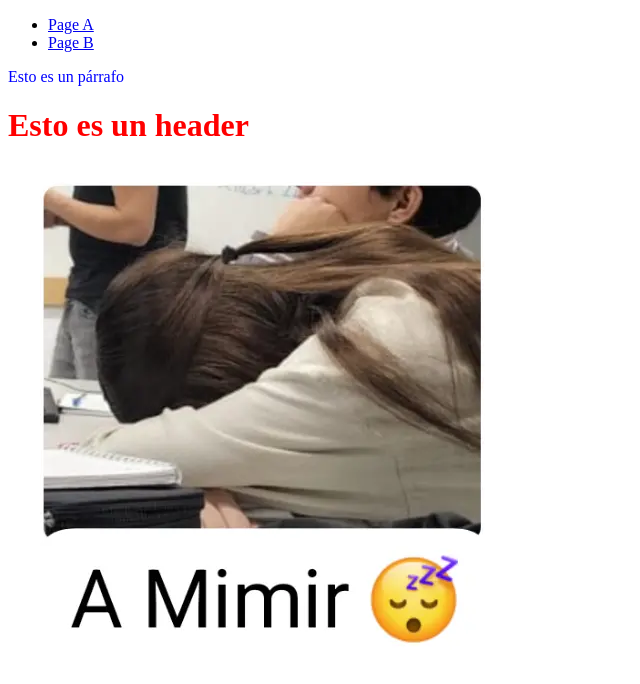
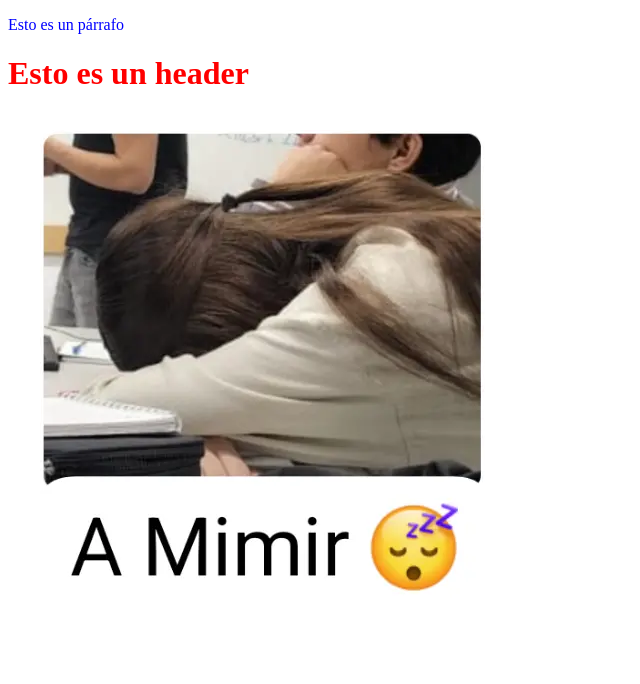
Before and after one commit to CarlosMuLa/PRACTICA_01_MVC, a plain HTML site: page index.html in a window 1280 px wide. Shown: the whole page, without its empty margins (0-640 px from the left). Drawn offline with nearby package versions, Linux system fonts and the light colour scheme.

Commit message:
Quitar navbar

```diff
--- a/index.html
+++ b/index.html
@@ -5,25 +5,13 @@
     <meta charset="utf-8">
     <link rel="stylesheet" href="styles/style.css">
     <title>[INICIO P01]</title>
-<link
-href="https://cdn.jsdelivr.net/npm/bootstrap@5.2.3/dist/css/bootstrap.min.c
+    <link href="https://cdn.jsdelivr.net/npm/bootstrap@5.2.3/dist/css/bootstrap.min.c
 s s" rel="stylesheet">
-<script
-src="https://cdn.jsdelivr.net/npm/bootstrap@5.2.3/dist/js/bootstrap.bundle.
+    <script src="https://cdn.jsdelivr.net/npm/bootstrap@5.2.3/dist/js/bootstrap.bundle.
 m in.js"></script>
 </head>
 
 <body>
-    <nav class="navbar navbar-expand-sm bg-light">
-        <div class="container-fluid">
-        <ul class="navbar-nav">
-        <li class="nav-item">
-        <a class="nav-link" href="page_a.html">Page A</a> </li>
-        <li class="nav-item">
-        <a class="nav-link" href="page_b.html">Page B</a> </li>
-        </ul>
-        </div>
-        </nav>
     <p>Esto es un párrafo</p>
     <h1>Esto es un header</h1>
     <img src="mimir.webp">
```
Lines whose indentation alone changed are shown as unchanged.
